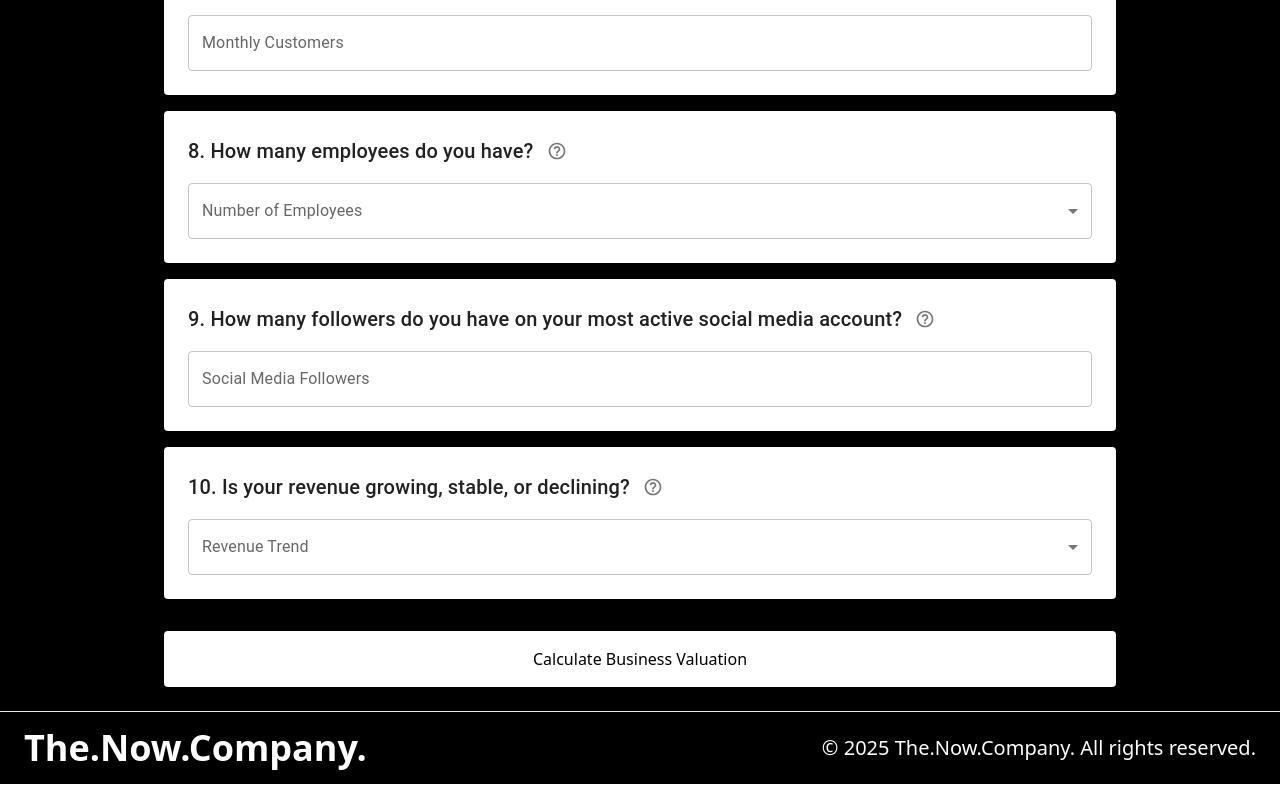
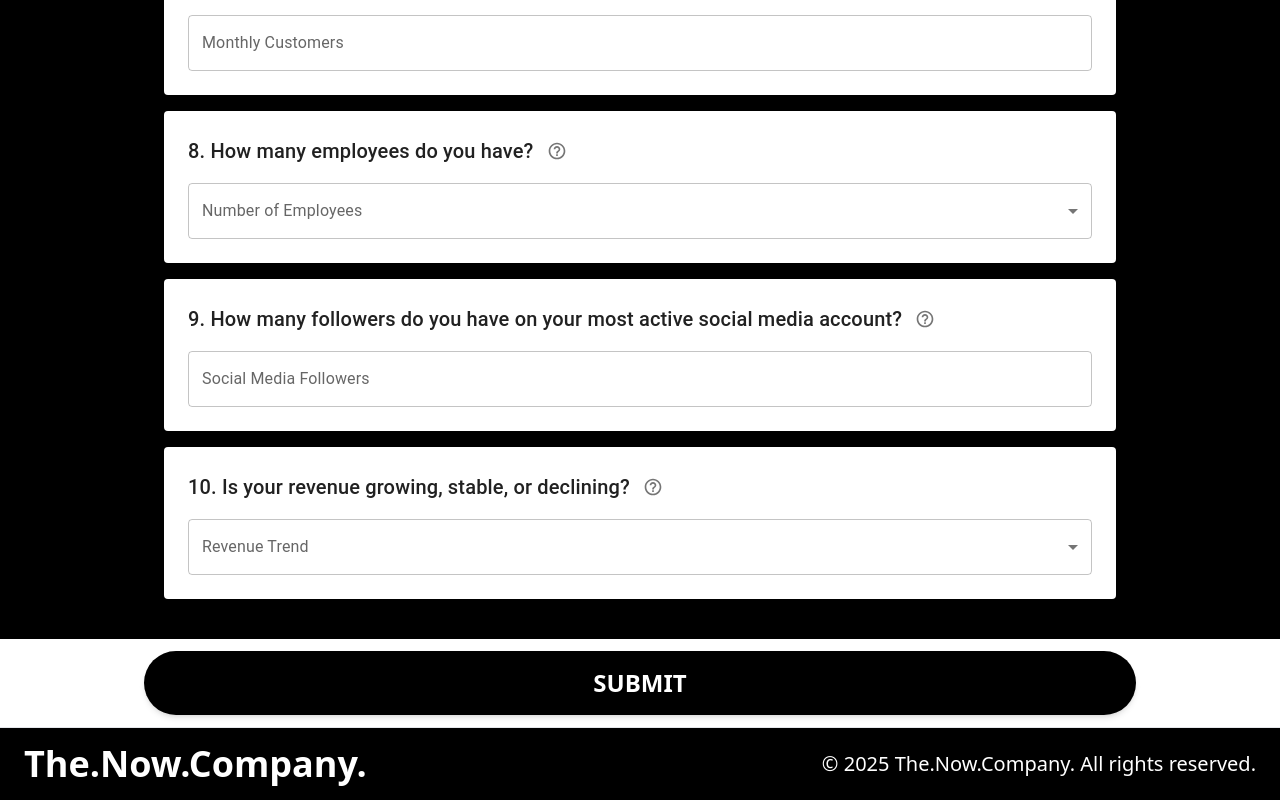
Before and after one commit to remote-cto/now-tnv, a Next.js app: page /valuation in a window 1280 px wide. Shown: the part 2166-2966 px from the top of the page. Built offline with nearby package versions, Linux system fonts and the light colour scheme.

Commit message:
Button ui added

```diff
--- /dev/null
+++ b/app/components/SubmitButton.tsx
@@ -0,0 +1,28 @@
+import React from "react";
+
+interface SubmitButtonProps {
+  loading?: boolean;
+  onClick: React.MouseEventHandler<HTMLButtonElement>;
+}
+
+const SubmitButton: React.FC<SubmitButtonProps> = ({ loading = false, onClick }) => {
+  return (
+    <div className="w-full px-4 max-w-screen-lg mx-auto mb-3">
+      <button
+        onClick={onClick}
+        disabled={loading}
+        className="w-full bg-black text-white text-2xl font-extrabold py-4 px-3 rounded-full hover:bg-gray-900 disabled:opacity-70 disabled:cursor-not-allowed transition-colors duration-200 shadow-md mt-3"
+      >
+        {loading ? (
+          <div className="flex justify-center items-center">
+            <div className="w-6 h-6 border-4 border-black border-t-transparent rounded-full animate-spin" />
+          </div>
+        ) : (
+          "SUBMIT"
+        )}
+      </button>
+    </div>
+  );
+};
+
+export default SubmitButton;
--- a/app/valuation/page.tsx
+++ b/app/valuation/page.tsx
@@ -20,6 +20,7 @@ import Header from "../components/Header";
 import NowValuationTool from "../components/NowValuationTool";
 import ValuationQuestionAnswer from "../components/ValuationQuestionAnswer";
 import ValuationPageFooter from "../components/ValuationPageFooter";
+import SubmitButton from "../components/SubmitButton";
 
 interface FormData {
   companyName: string;
@@ -439,35 +440,8 @@ const BusinessValuationForm: React.FC = () => {
           </QuestionCard>
 
           {/* Submit Button */}
-          <Box sx={{ mt: 4 }}>
-            <Box
-              component="button"
-              onClick={handleSubmit}
-              disabled={loading}
-              sx={{
-                width: "100%",
-                bgcolor: "white",
-                color: "Black",
-                py: 2,
-                px: 4,
-                borderRadius: 1,
-                border: "none",
-                cursor: "pointer",
-                "&:hover": {
-                  bgcolor: "White",
-                },
-                "&:disabled": {
-                  opacity: 0.7,
-                },
-              }}
-            >
-              {loading ? (
-                <CircularProgress size={24} sx={{ color: "white" }} />
-              ) : (
-                "Calculate Business Valuation"
-              )}
-            </Box>
-          </Box>
+
+
 
           {/* Messages */}
           {success && (
@@ -492,7 +466,9 @@ const BusinessValuationForm: React.FC = () => {
             </Paper>
           )}
         </Box>
+
       </div>
+      <SubmitButton loading={loading} onClick={handleSubmit} />
       <ValuationPageFooter />
     </>
   );
```
